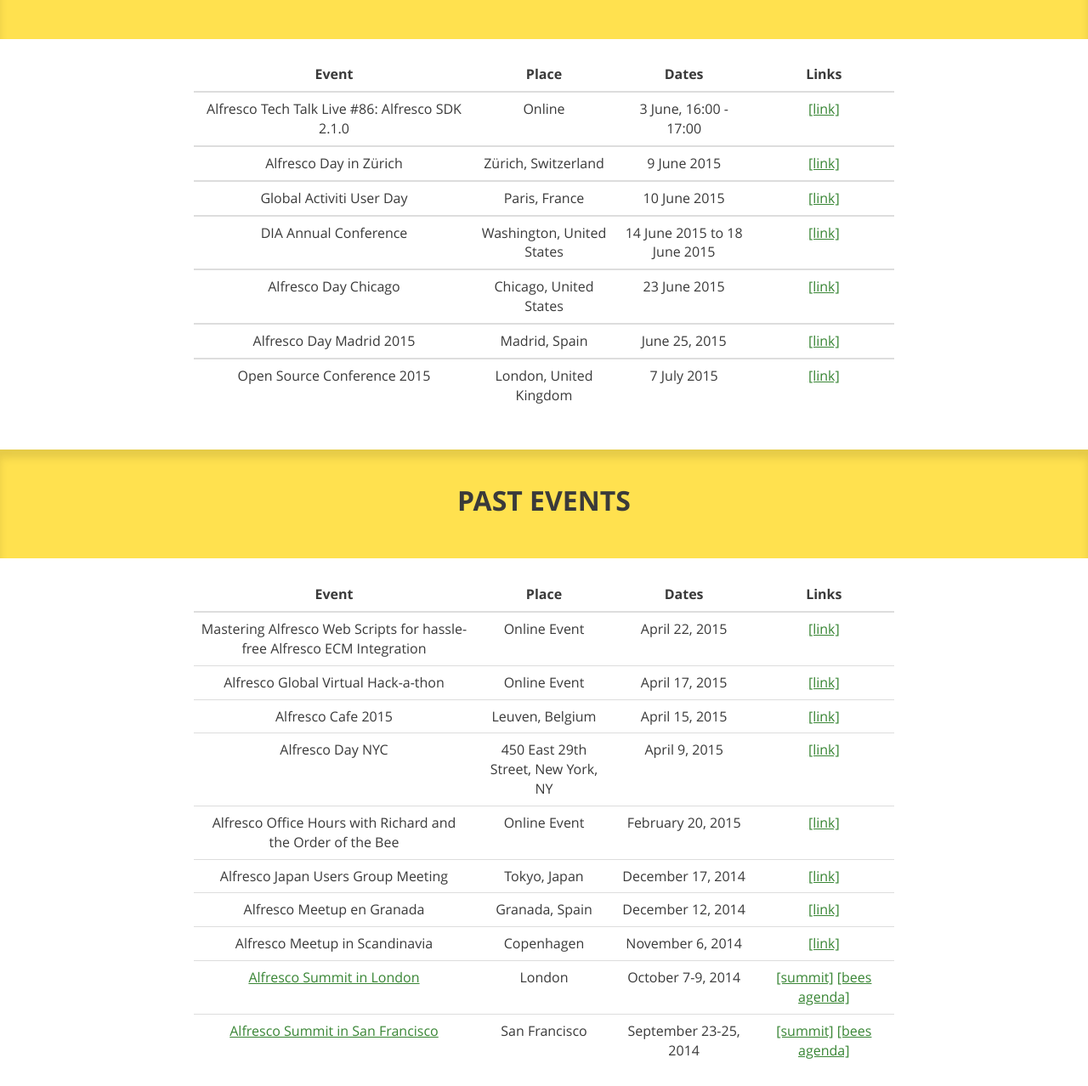
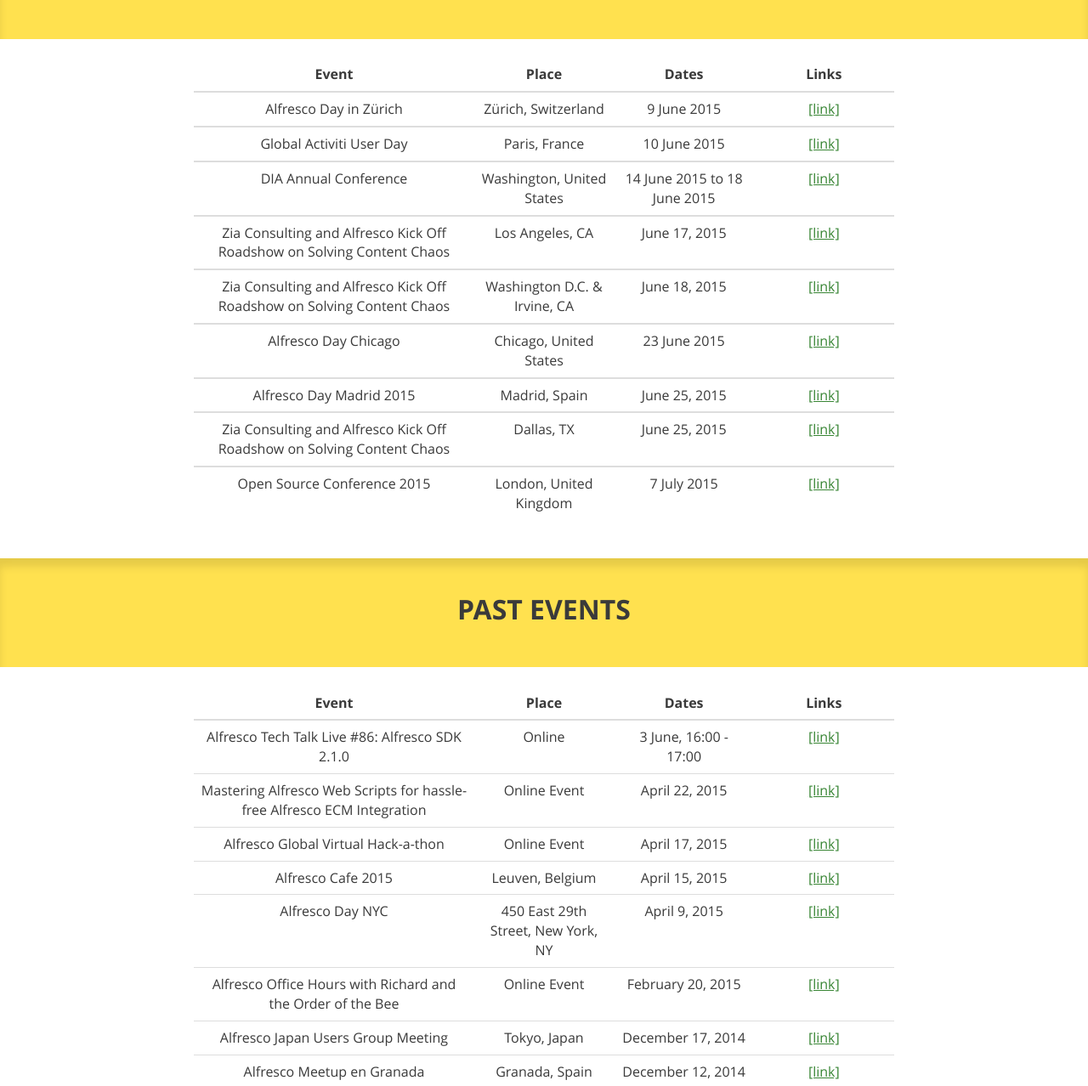
Before and after one commit to OrderOfTheBee/OrderOfTheBee.github.io, a plain HTML site: page events/index.html in a window 1280 px wide. Shown: the part 298-1576 px from the top of the page at 85% size. Drawn offline with Linux system fonts and the light colour scheme.

Commit message:
Update index.html
updated!

```diff
--- a/events/index.html
+++ b/events/index.html
@@ -61,14 +61,7 @@
 							<th width="20%">Links</th>
 						</tr>
 					</thead>
-					<tbody>
-						<tr>
-							<td>Alfresco Tech Talk Live #86: Alfresco SDK 2.1.0</td>
-							<td>Online</td>
-							<td>3 June, 16:00 - 17:00</td>
-							<td><a href="https://plus.google.com/u/0/events/cqehg7dlgqgcu55biv1oaem9cq4" target="_blank">[link]</a></td>
-						</tr>
-					</tbody>
+
 					<tbody>
 						<tr>
 							<td>Alfresco Day in Zürich</td>
@@ -95,6 +88,22 @@
 					</tbody>
 					<tbody>
 						<tr>
+							<td>Zia Consulting and Alfresco Kick Off Roadshow on Solving Content Chaos</td>
+							<td>Los Angeles, CA </td>
+							<td>June 17, 2015</td>
+							<td><a href="http://www.ziaconsulting.com/blog/solving-content-chaos-seminar/" target="_blank">[link]</a></td>
+						</tr>
+					</tbody>
+					<tbody>
+						<tr>
+							<td>Zia Consulting and Alfresco Kick Off Roadshow on Solving Content Chaos</td>
+							<td>Washington D.C. & Irvine, CA</td>
+							<td>June 18, 2015</td>
+							<td><a href="http://www.ziaconsulting.com/blog/solving-content-chaos-seminar/" target="_blank">[link]</a></td>
+						</tr>
+					</tbody>
+					<tbody>
+						<tr>
 							<td>Alfresco Day Chicago</td>
 							<td>Chicago, United States</td>
 							<td>23 June 2015</td>
@@ -107,6 +116,14 @@
 							<td>Madrid, Spain</td>
 							<td>June 25, 2015</td>
 							<td><a href="http://www.alfresco.com/es/eventos/alfresco-day-madrid-2015" target="_blank">[link]</a></td>
+						</tr>
+					</tbody>
+					<tbody>
+						<tr>
+							<td>Zia Consulting and Alfresco Kick Off Roadshow on Solving Content Chaos</td>
+							<td>Dallas, TX</td>
+							<td>June 25, 2015</td>
+							<td><a href="http://www.ziaconsulting.com/blog/solving-content-chaos-seminar/" target="_blank">[link]</a></td>
 						</tr>
 					</tbody>
 					<tbody>
@@ -145,6 +162,12 @@
 						</tr>
 					</thead>
 					<tbody>
+						<tr>
+							<td>Alfresco Tech Talk Live #86: Alfresco SDK 2.1.0</td>
+							<td>Online</td>
+							<td>3 June, 16:00 - 17:00</td>
+							<td><a href="https://plus.google.com/u/0/events/cqehg7dlgqgcu55biv1oaem9cq4" target="_blank">[link]</a></td>
+						</tr>
 						<tr>
 							<td>Mastering Alfresco Web Scripts for hassle-free Alfresco ECM Integration</td>
 							<td>Online Event</td>
@@ -199,12 +222,6 @@
 							<td>October 7-9, 2014</td>
 							<td><a href="http://summit.alfresco.com">[summit]</a> <a href="/events/summit-london-2014/">[bees agenda]</a></td>
 						</tr>
-						<tr>
-							<td><a href="/events/summit-sf-2014/">Alfresco Summit in San Francisco</a></td>
-							<td>San Francisco</td>
-							<td>September 23-25, 2014</td>
-							<td><a href="http://summit.alfresco.com">[summit]</a> <a href="/events/summit-sf-2014/">[bees agenda]</a></td>
-						</tr>
 					</tbody>
 				</table>
 				<br/>
```
